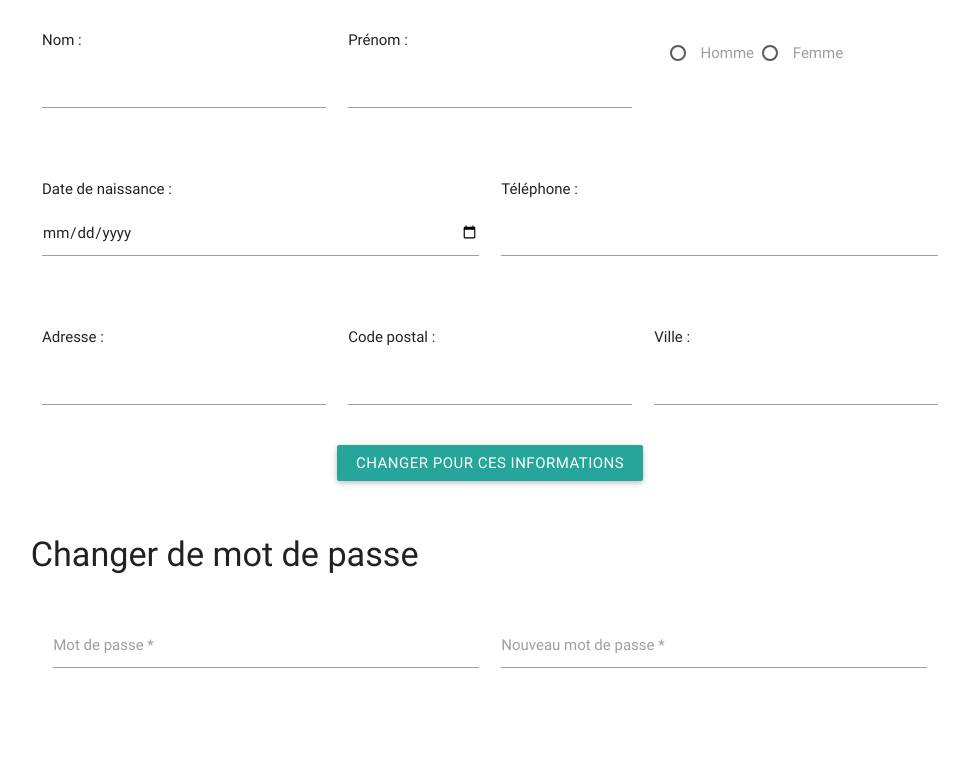
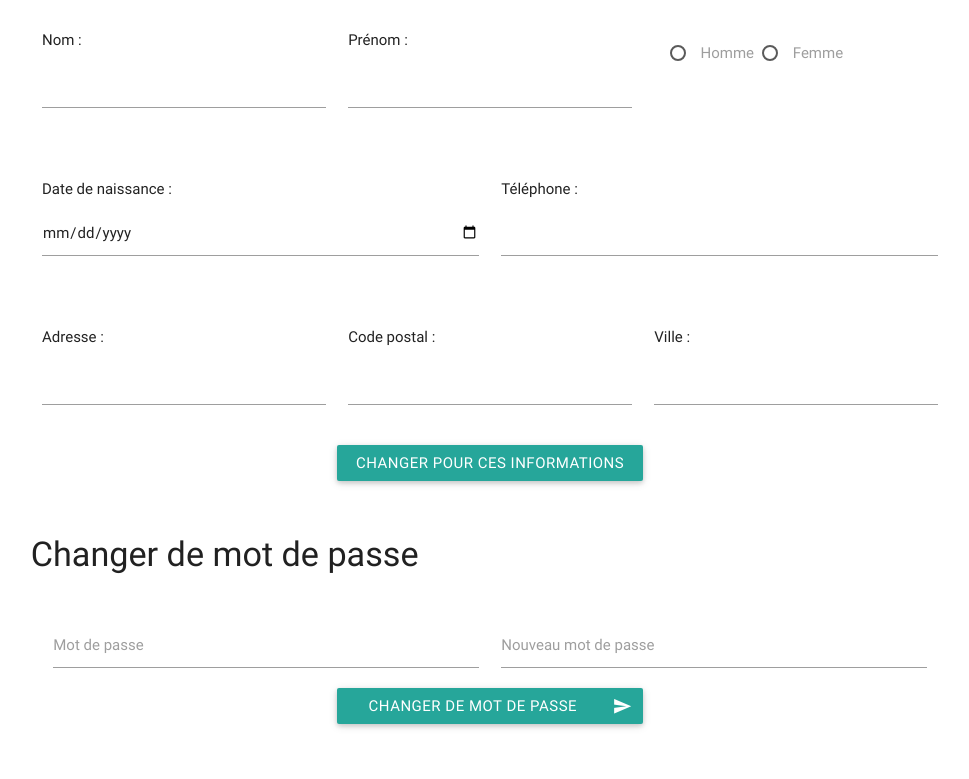
Before and after one commit to Yutsa/Coqtail, a PHP site: page /templates/profil.php in a window 1280 px wide. Shown: the part 268-1047 px from the top of the page, without its empty margins (150-1119 px from the left). Before the commit the page ends 936 px from the top, so only its background shows below. Run offline with PHP 8.4, Linux system fonts and the light colour scheme; the template is opened without the code that fills it, so the values that code supplies are empty.

Commit message:
Add profil file

```diff
--- a/core/connect_user.php
+++ b/core/connect_user.php
@@ -19,6 +19,7 @@
     **/
     function getUsersDataFile($email, $indexFilePath)
     {
+        //Todo throw exception if not valid mail
         $fileHandle = fopen($indexFilePath, "a+");
         while (($line = fgets($fileHandle)) != false)
         {
--- a/templates/profil.php
+++ b/templates/profil.php
@@ -17,7 +17,7 @@ if(isConnected())
     //print_r($userData);
 
     $email = $userData["email"];
-    //$password = $userData["password"];
+    $password = $userData["password"];
 
     if(isset($_POST["prenom"]))
     {
@@ -155,7 +155,8 @@ else
                     </div>
                     <div class="row">
                         <button class="btn waves-effect waves-light col s4 offset-s4 " type="submit" name="action">
-                            Changer pour ces informations<i class="material-icons right">send</i>
+                            Changer pour ces informations
+                            <i class="material-icons right">send</i>
                         </button>
                     </div>
                 </form>
@@ -167,15 +168,24 @@ else
                 <form class="col s12" action="#" method="post">
                     <div class="input-field col s6">
                         <input id="password" name="password" type="password" class="validate" required="" aria-required="true">
-                        <label for="password">Mot de passe *</label>
+                        <label for="password">Mot de passe</label>
                     </div>
                     <div class="input-field col s6">
                         <input id="newPassword" name="newPassword" type="password" class="validate" required="" aria-required="true">
-                        <label for="newPassword">Nouveau mot de passe *</label>
+                        <label for="newPassword">Nouveau mot de passe</label>
+                    </div>
+                    <div class="row">
+                        <button class="btn waves-effect waves-light col s4 offset-s4 " type="submit" name="action">
+                            Changer de mot de passe
+                            <i class="material-icons right">send</i>
+                        </button>
                     </div>
                 </form>
             </div>
 
         </div>
+
+        <script src="../static/js/custom.js" charset="utf-8"></script>
+
     </body>
 </html>
```
